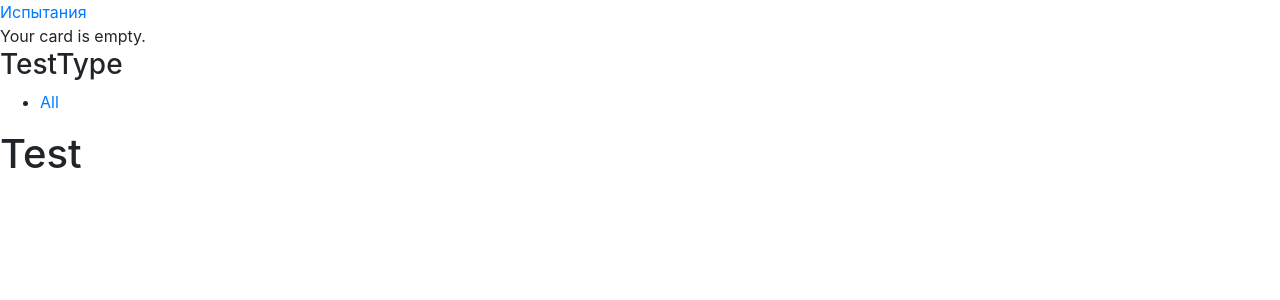
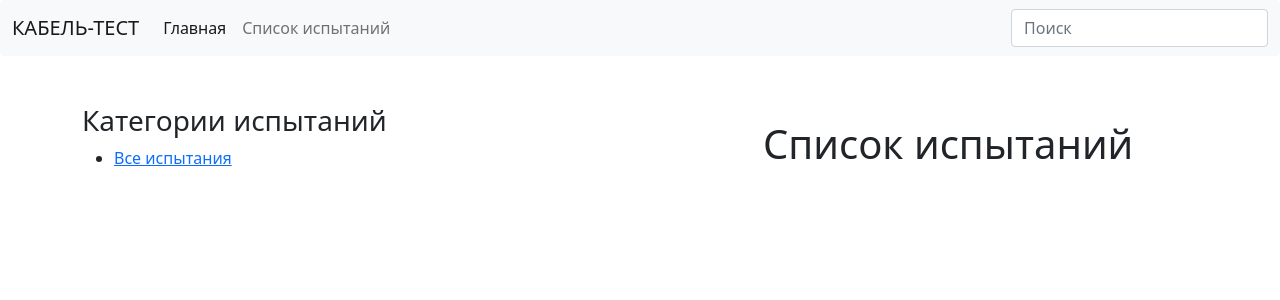
Before and after one commit to shocknik/tests, a Django app: page /tests_app/ in a window 1280 px wide. Shown: the top 300 px of the page. Run offline with Django 3.2, Linux system fonts and the light colour scheme; data that the repository does not hold is empty; some libraries are stand-ins or nearby versions.

Commit message:
Настройка шаблона (попытка 3)

```diff
--- a/tests_app/templates/tests_app/base.html
+++ b/tests_app/templates/tests_app/base.html
@@ -5,18 +5,35 @@
 <head>
     <meta charset="UTF-8">
     <title>{% block title %}Испытания{% endblock %}</title>
-    <link href="{% static "tests_app/style.css" %}" rel="stylesheet">
-    <link rel="stylesheet" href="https://stackpath.bootstrapcdn.com/bootstrap/4.5.2/css/bootstrap.min.css">
-    <link rel="stylesheet" href="https://maxcdn.bootstrapcdn.com/bootstrap/3.2.0/css/bootstrap-theme.min.css">
+    <link href="https://cdn.jsdelivr.net/npm/bootstrap@5.0.2/dist/css/bootstrap.min.css" rel="stylesheet"
+          integrity="sha384-EVSTQN3/azprG1Anm3QDgpJLIm9Nao0Yz1ztcQTwFspd3yD65VohhpuuCOmLASjC" crossorigin="anonymous">
+
 </head>
 <body>
-<div id="header">
-    <a href="" class="logo">Испытания</a>
-</div>
-<div id="subheader">
-    <div class="cart">
-        Your card is empty.
+<nav class="navbar navbar-expand-lg navbar-light bg-light rounded mb-5">
+    <div class="container-fluid">
+        <a class="navbar-brand" href="#"><font style="vertical-align: inherit;"><font style="vertical-align: inherit;">КАБЕЛЬ-ТЕСТ</font></font></a>
+        <button class="navbar-toggler" type="button" data-bs-toggle="collapse" data-bs-target="#navbarsExample09"
+                aria-controls="navbarsExample09" aria-expanded="false" aria-label="Переключить навигацию">
+            <span class="navbar-toggler-icon"></span>
+        </button>
+
+        <div class="collapse navbar-collapse" id="navbarsExample09">
+            <ul class="navbar-nav me-auto mb-2 mb-lg-0">
+                <li class="nav-item">
+                    <a class="nav-link active" aria-current="page" href="/">Главная</a>
+                </li>
+                <li class="nav-item">
+                    <a class="nav-link" href="/test_list"><font style="vertical-align: inherit;"><font
+                            style="vertical-align: inherit;">Список испытаний</font></font></a>
+                </li>
+            </ul>
+            <form>
+                <input class="form-control" type="text" placeholder="Поиск" aria-label="Поиск">
+            </form>
+        </div>
     </div>
+</nav>
 </div>
 <div id="content">
     {% block content %}
--- a/tests_app/templates/tests_app/tests/list.html
+++ b/tests_app/templates/tests_app/tests/list.html
@@ -1,31 +1,33 @@
 {% extends "tests_app/base.html" %}
 {% load static %}
 {% block title %}
-    {% if type_test %}{{ type_test.name }}{% else %}Test{% endif %}
+    {% if type_test %}{{ type_test.name }}{% else %}Главная страница{% endif %}
 {% endblock %}
 {% block content %}
-    <div id="sidebar">
-        <h3>TestType</h3>
+    <main class="container">
+        <div class="row">
+            <div class="col-md-7">
+                <h3>Категории испытаний</h3>
                 <ul>
                     <li {% if not test_type %}class="selected"{% endif %}>
-                <a href="{% url "tests_app:test_list" %}">All</a>
+                        <a href="{% url "tests_app:test_list" %}">Все испытания</a>
                     </li>
                     {% for type in type_tests %}
-                <li {% if type_test.pk == type.pk %}class="selected"{% endif %}>
+                        <li {% if type_test.pk == type.pk %}class="search-label-icon"{% endif %}>
                             <a href="{{ type.get_absolute_url }}">{{ type.name }}</a>
                         </li>
                     {% endfor %}
                 </ul>
             </div>
-    <div id="main" class="f_list">
-        <h1>{% if test_type %}{{ test_type.name }}{% else %}Test{% endif %}</h1>
+            <aside class="col-md-5">
+                <div class="bg-sucess p-3 mb-3 rounded">
+                    <h1>{% if test_type %}{{ test_type.name }}{% else %}Список испытаний{% endif %}</h1>
                     {% for test in tests %}
-            <div class="item">
-                <a href="{{ test_app.get_absolute_url }}">
-                </a>
-                <a href="{{ test_app.get_absolute_url }}">{{ test.name }}</a><br>
-                ${{ test.price }}
-            </div>
+                        <li><a href="{{ test_app.get_absolute_url }}">{{ test.name }}</a> {{ test.price }} &#8381</li>
                     {% endfor %}
                 </div>
+            </aside>
+        </div>
+    </main>
+
 {% endblock %}
--- a/tests_app/urls.py
+++ b/tests_app/urls.py
@@ -6,5 +6,5 @@ from . import views
 app_name = 'tests_app'
 urlpatterns = [
     path('', views.f_list, name='test_list'),
-    path('<int:pk>/', views.f_list, name='test_by_category')
+    path('<int:pk>', views.f_list, name='test_by_category')
 ]
```
Lines whose indentation alone changed are shown as unchanged.
